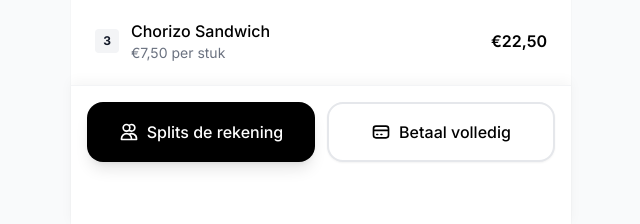
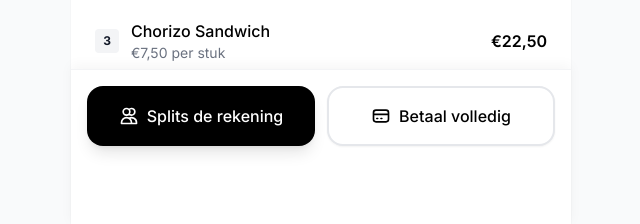
Before and after one commit to Splitty-B-V/Splitty-webapp-design-final, a Next.js app: page / in a window 1280 px wide. Shown: the part 574-798 px from the top of the page, without its empty margins (319-959 px from the left). Built offline with nearby package versions, Linux system fonts and the light colour scheme.

Commit message:
button pushed more up, for POV video

```diff
--- a/app/page.tsx
+++ b/app/page.tsx
@@ -280,7 +280,7 @@ export default function BillPage() {
         {/* Fixed bottom action buttons */}
         <div className="fixed bottom-0 left-0 right-0 z-50">
           <div className="max-w-[500px] mx-auto bg-white border-t border-gray-100 shadow-[0_-4px_12px_rgba(0,0,0,0.04)]">
-            <div className="p-3 sm:p-4 pb-12 sm:pb-16">
+            <div className="p-3 sm:p-4 pb-16 sm:pb-20">
               <ActionButtons />
             </div>
           </div>
```
Also changed, not shown: 1 other file (tests, documents, lock files or other folders).
